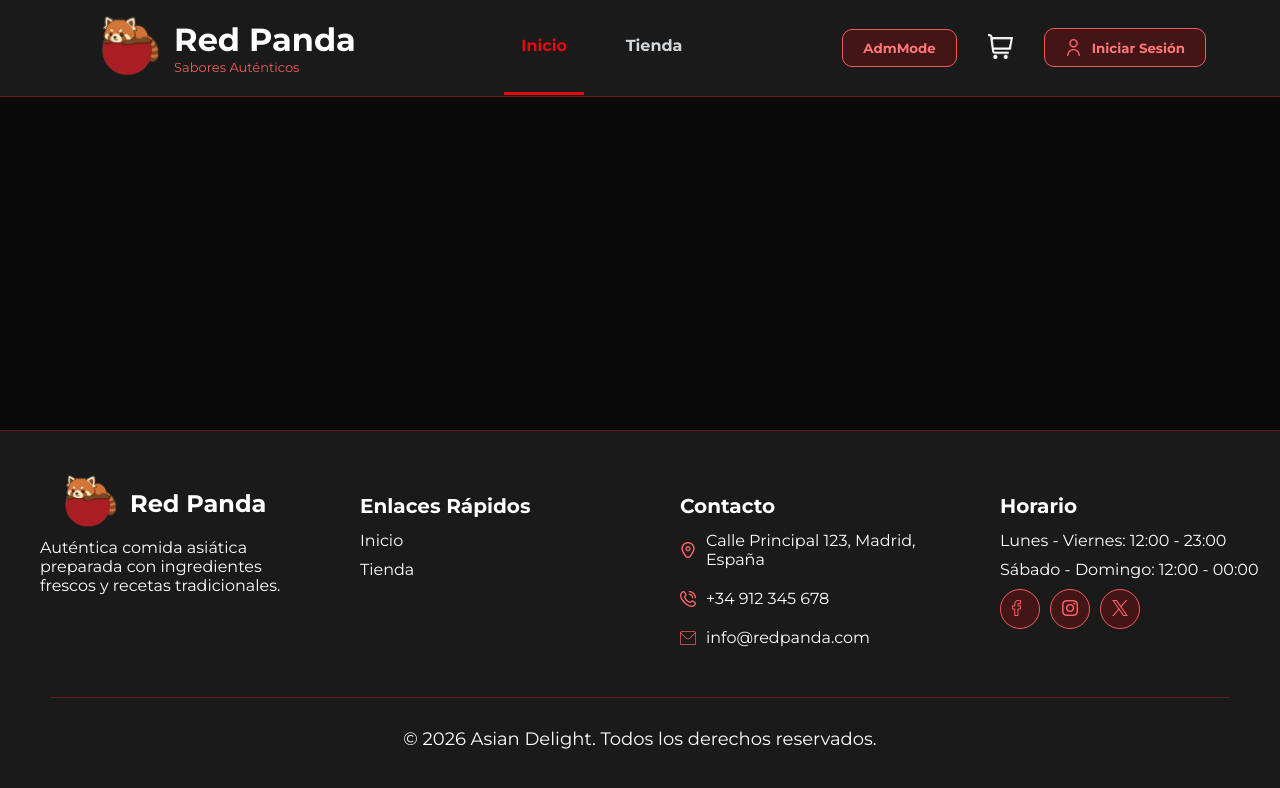
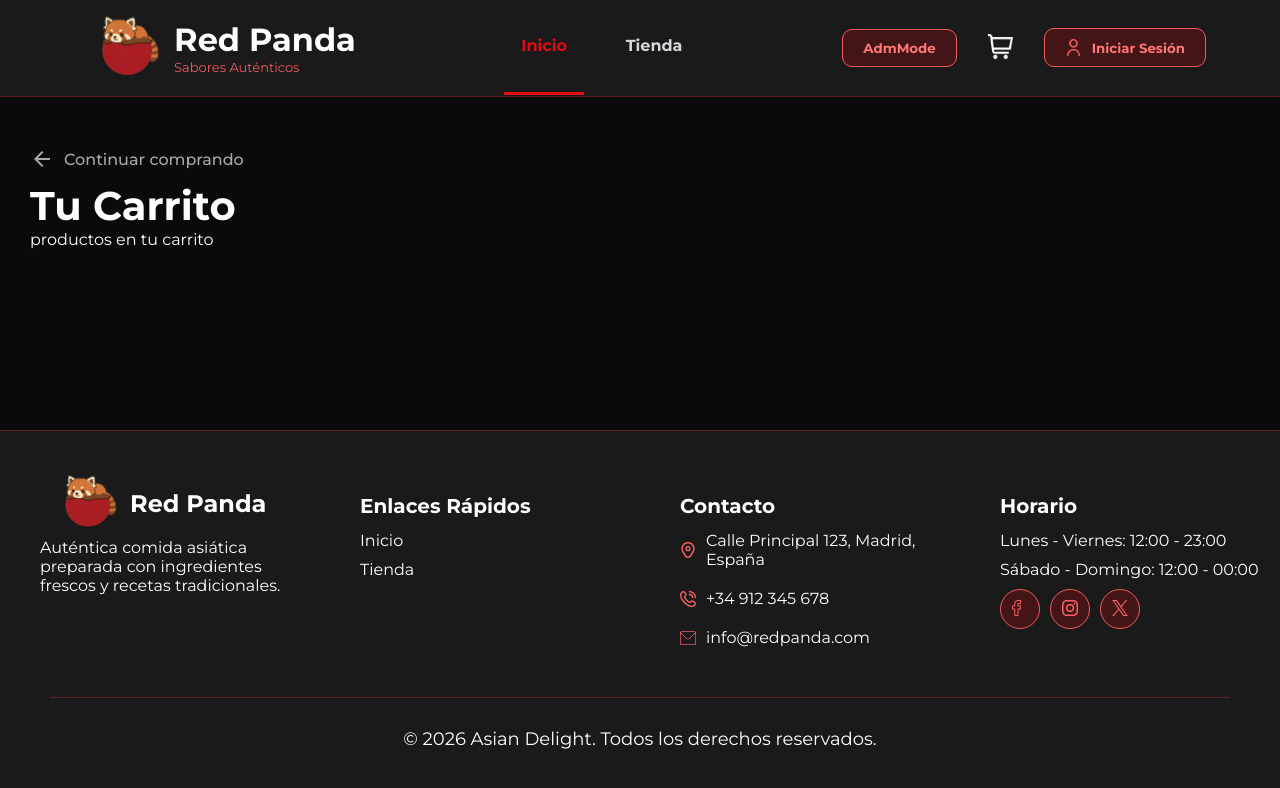
Before and after one commit to IbrahimKidiCollado/RestauranteRedPanda, a Vue app in the folder Frontend/: page /carrito in a window 1280 px wide. Shown: the top 788 px of the page. Built offline with nearby package versions, Linux system fonts and the light colour scheme; the HTML template or start-up script is replaced by a standard one.

Commit message:
Comienzo de vista carrito, creacion de archivos y rutas para su correcto funcionamiento.

```diff
--- a/Frontend/src/components/AppComp/HeaderApp.vue
+++ b/Frontend/src/components/AppComp/HeaderApp.vue
@@ -25,7 +25,7 @@
 		</nav>
 		<div class="contenedor-carrito-perfil">
 			<button class="admin" @click="navegar('/admin')"><span>AdmMode</span></button>
-			<button class="carrito"><img src="/assets/carrito.png" alt="icono-carrito"></button>
+			<button @click="navegar('/carrito')" class="carrito"><img src="/assets/carrito.png" alt="icono-carrito"></button>
 			<button class="perfil" @click="navegar('/login')">
 				<img src="/assets/user-icon.png" alt="icono-user">{{ $t("header.botones.iniciar") }}
 			</button>
--- a/Frontend/src/locales/es.json
+++ b/Frontend/src/locales/es.json
@@ -104,6 +104,11 @@
 			"añadir": "Añadir"
 		}
 	},
+	"carrito": {
+		"continuar": "Continuar comprando",
+		"titulo": "Tu Carrito",
+		"productos-cantidad": "productos en tu carrito"
+	},
 	"footer": {
 		"descripcion": "Auténtica comida asiática preparada con ingredientes frescos y recetas tradicionales.",
 		"titulos": {
--- a/Frontend/src/router/index.ts
+++ b/Frontend/src/router/index.ts
@@ -19,8 +19,13 @@ const router = createRouter({
     },
     {
       path: '/admin',
-      name: 'Admin',
-      component: () =>import('@/views/AdminView.vue')
+      name: 'admin',
+      component: () => import('@/views/AdminView.vue')
+    },
+    {
+      path: '/carrito',
+      name: 'carrito',
+      component: () => import('@/views/CarritoView.vue')
     }
   ],
 })
--- /dev/null
+++ b/Frontend/src/views/CarritoView.vue
@@ -0,0 +1,59 @@
+<template>
+    <link
+        rel="stylesheet"
+        href="https://fonts.googleapis.com/css2?family=Material+Symbols+Outlined:opsz,wght,FILL,GRAD@20..48,100..700,0..1,-50..200&icon_names=arrow_back"
+    />
+    <div class="carrito-container">
+        <p @click="navegar('/tienda')" class="enlace-volver">
+            <span class="material-symbols-outlined"> arrow_back </span>{{ $t('carrito.continuar') }}
+        </p>
+        <h1 class="">{{ $t('carrito.titulo') }}</h1>
+        <p><!-- {{ $conteoProductos }} -->{{ $t('carrito.productos-cantidad') }}</p>
+    </div>
+</template>
+<style lang="scss" scoped>
+.carrito-container {
+    padding-top: 50px;
+    padding-left: 30px;
+
+    .enlace-volver {
+        display: flex;
+        align-items: center;
+        gap: 10px;
+
+        color: $color-blanco-sucioMas;
+        font-weight: 500;
+        transition: 200ms;
+
+        &:hover {
+            color: $color-texto-blanco;
+        }
+    }
+
+    h1 {
+        padding-top: 10px;
+        font-size: 40px;
+    }
+
+    p {
+        color: $color-texto-blanco;
+    }
+}
+</style>
+<script setup lang="ts">
+import { useRouter } from 'vue-router'
+import { ref } from 'vue'
+
+const router = useRouter()
+
+const navegar = (path: string) => {
+    router.push(path)
+}
+
+const conteoProductos = ref(0)
+
+// eslint-disable-next-line @typescript-eslint/no-unused-vars
+const añadirProductos = () => {
+    conteoProductos.value++
+}
+</script>
```
